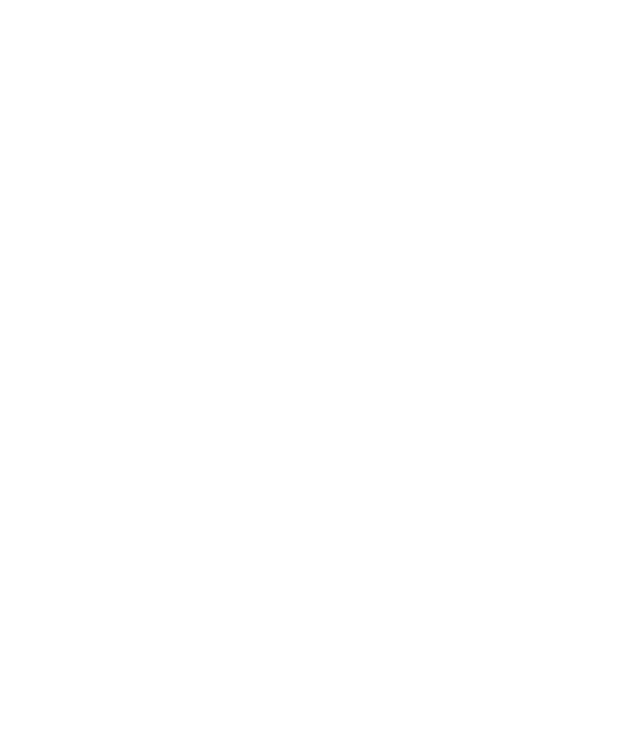
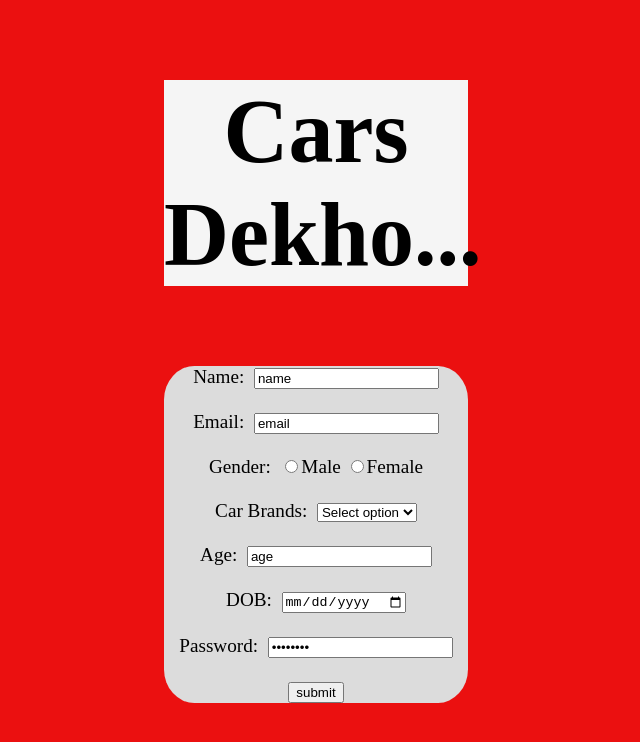
Before and after one commit to acciojob/signup-form-car-hemant0933, a website: page main.html in a window 1280 px wide. Shown: the whole page, without its empty margins (324-964 px from the left). Drawn offline with Linux system fonts and the light colour scheme.

Commit message:
signup form

```diff
--- a/main.html
+++ b/main.html
@@ -4,9 +4,62 @@
 
 <head>
 	<link rel="stylesheet" href="styles.css">
+	<style>
+		div{
+
+			background-color: gainsboro;
+			border-radius: 10%;
+			/* width: 50%; */
+			margin-left: 30pc;
+			margin-right: 30pc;
+			margin-top: 5pc;
+
+		}
+		h1{
+			text-align: center;
+			font-size: 90px;
+			background-color: whitesmoke;
+		}
+		body{
+			background-color: rgb(235, 16, 16);
+		}
+	</style>
 </head>
 
 <body>
+	<div>
+	<h1>Cars Dekho...</h1></div>
+	<div>
+	<form style="text-align: center; font-size: larger;">
+		<label for="name">Name:&nbsp; </label>
+		<input type ="text" id="name" value="name"><br><br>
+
+		<label for="email">Email:&nbsp;</label>
+		<input type="text" id="email" value="email"><br><br>
+		<label for="gender">Gender:&nbsp;</label>
+		<input type="radio" name="gender" value="male">Male
+		<input type="radio" name="gender" value="female">Female<br><br>
+		<label for="car">Car Brands:&nbsp;</label>
+		<select>
+			<option value="car" disabled selected>Select option</option>
+			<option id="cars">BMW</option>
+			<option id="cars">Audi</option>
+			<option id="cars">Mercedez</option>
+			<option id="cars">Volkswegan</option>
+		</select><br><br>
+		<label for="age">
+			Age:&nbsp;
+		</label>
+		<input type="text" id="age" value="age"><br><br>
+		<label for="dob">DOB:&nbsp;</label>
+		<input type="date" id="dob" value="dob"><br><br>
+		<label for="password">Password:&nbsp;</label>
+		<input type="password" id="password" value="password"><br><br>
+		<input type="submit" value="submit">
+
+
+	</form>
+</div>
 	<!-- the entire body must be written by student -->
     <script type="text/javascript" src="./script.js">
 </script>
```
